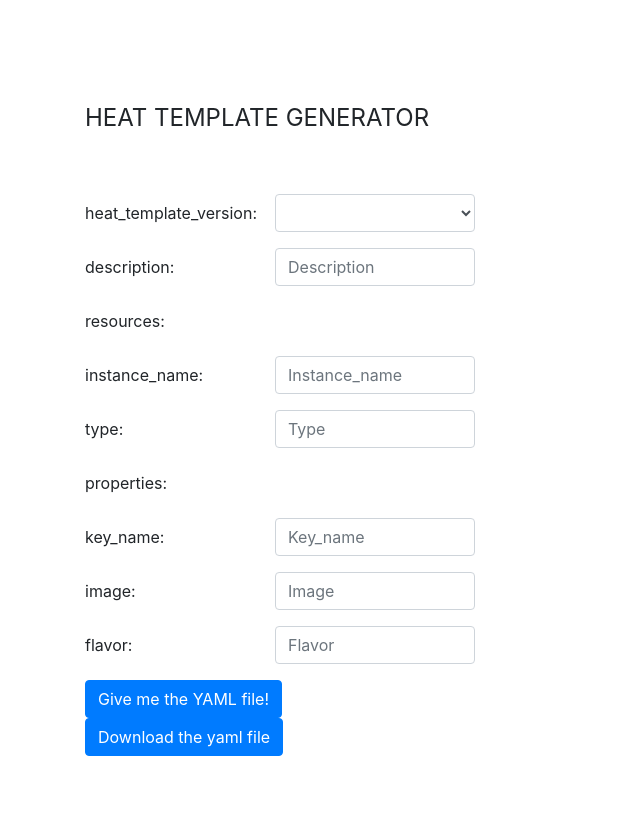
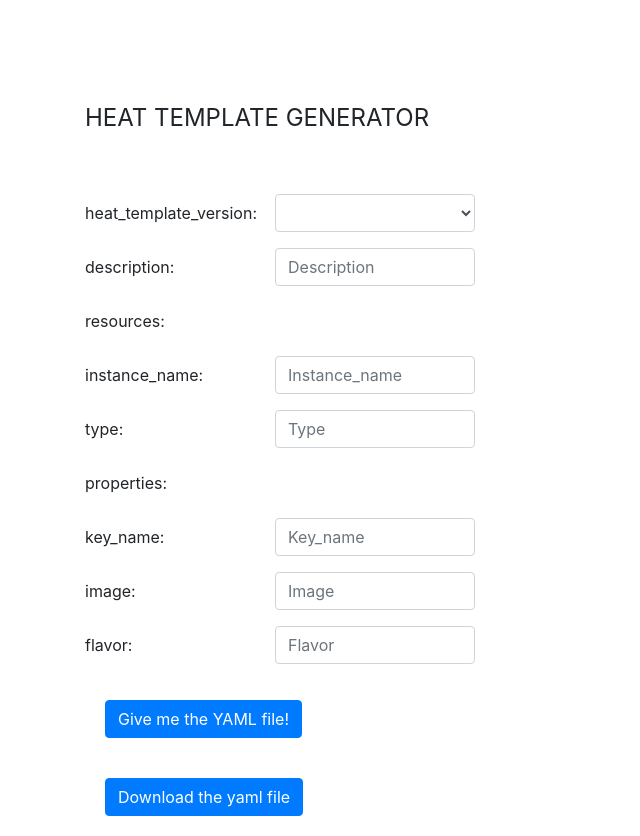
Before and after one commit to areumcho/heatgenerator, a plain HTML site: page index.html in a window 1280 px wide. Shown: the whole page, without its empty margins (0-640 px from the left). Before the commit the page ends 800 px from the top, so only its background shows below. Drawn offline with nearby package versions, Linux system fonts and the light colour scheme.

Commit message:
modify button margin

```diff
--- a/style.css
+++ b/style.css
@@ -6,3 +6,8 @@ label.col-form-label, col-sm-2 col-form-label {
 .title {
     padding-bottom: 50px;
 }
+
+
+button {
+    margin: 20px !important;
+}
```
